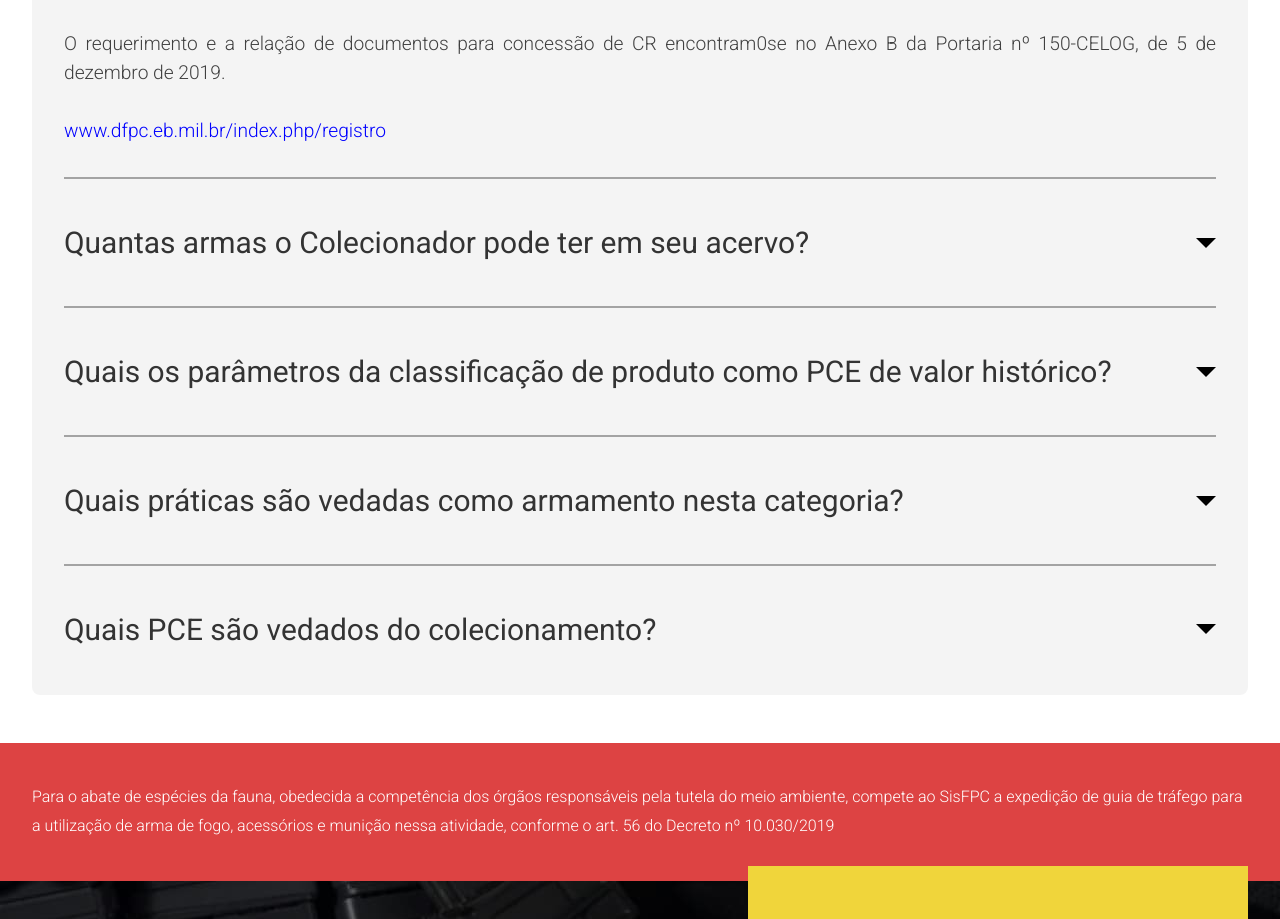
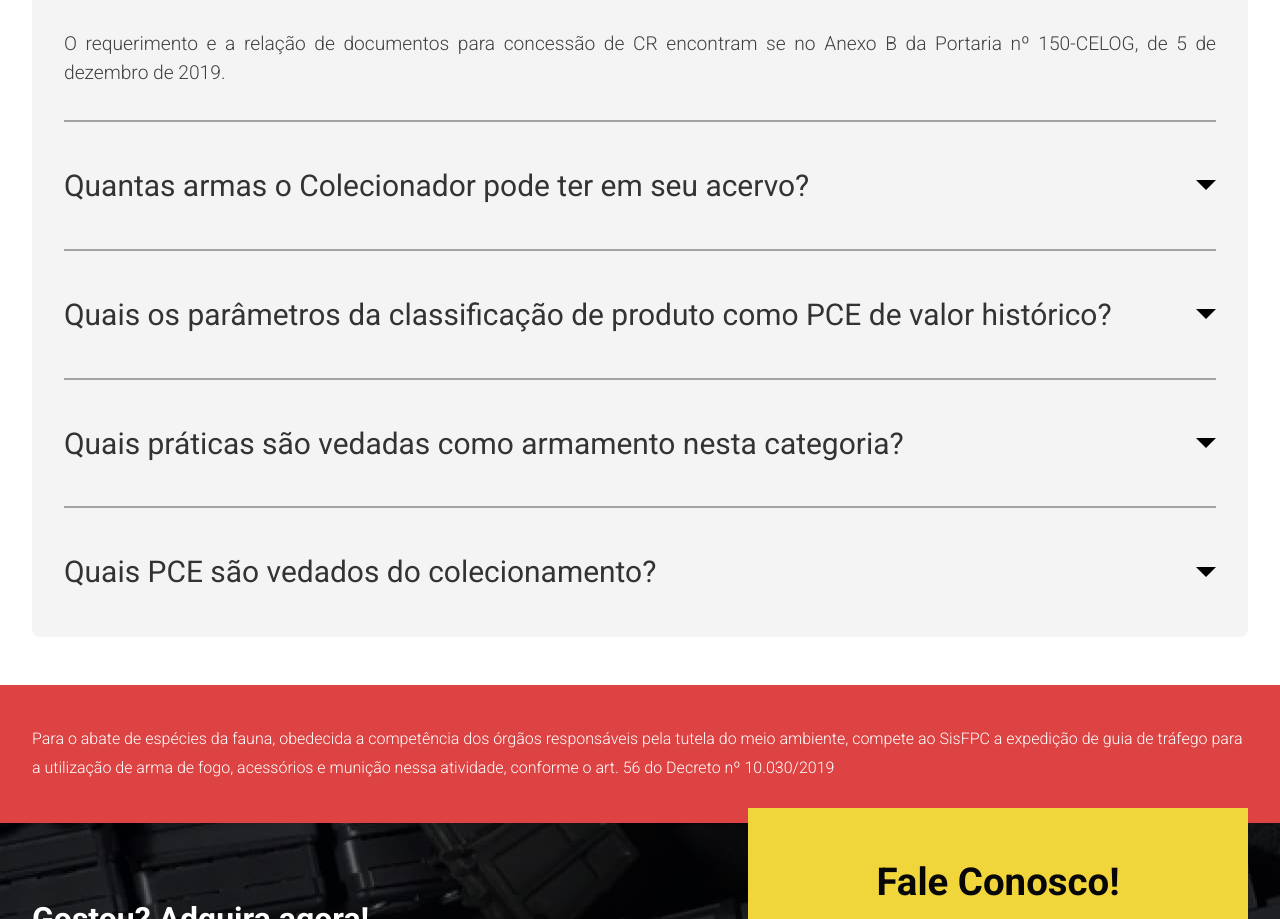
Before and after one commit to mdauwalhossain/hunter-game, a Next.js app: page /colecionador in a window 1280 px wide. Shown: the part 949-1868 px from the top of the page. Built offline with nearby package versions, Linux system fonts and the light colour scheme.

Commit message:
# fix correcao de escrita

```diff
--- a/pages/atirador.jsx
+++ b/pages/atirador.jsx
@@ -28,9 +28,8 @@ export default function Atirador() {
                         <br />
                         A concessão do CR é realizada, de forma descentralizada, pela Organização Militar, integrante do SisFPC, designada pela Região Militar (RM) de acordo com o domicílio do interessado. <br />
                         <br />
-                        O requerimento e a relação de documentos para concessão de CR encontram0se no Anexo B da Portaria nº 150-CELOG, de 5 de dezembro de 2019. <br />
-                        <br />
-                        <a href="http://www.dfpc.eb.mil.br/index.php/registro" target="_blank" style="color: blue" arial-label="Abrir site do dfpc">www.dfpc.eb.mil.br/index.php/registro</a>`,
+                        O requerimento e a relação de documentos para concessão de CR encontram se no Anexo B da Portaria nº 150-CELOG, de 5 de dezembro de 2019.
+                        `,
                     },
                     {
                         query: 'Quantas armas o Atirador pode ter em seu acervo?',
--- a/pages/cacador.jsx
+++ b/pages/cacador.jsx
@@ -28,9 +28,8 @@ export default function Cacador() {
                         <br />
                         A concessão do CR é realizada, de forma descentralizada, pela Organização Militar, integrante do SisFPC, designada pela Região Militar (RM) de acordo com o domicílio do interessado. <br />
                         <br />
-                        O requerimento e a relação de documentos para concessão de CR encontram0se no Anexo B da Portaria nº 150-CELOG, de 5 de dezembro de 2019. <br />
-                        <br />
-                        <a href="http://www.dfpc.eb.mil.br/index.php/registro" target="_blank" style="color: blue" arial-label="Abrir site do dfpc">www.dfpc.eb.mil.br/index.php/registro</a>`,
+                        O requerimento e a relação de documentos para concessão de CR encontram se no Anexo B da Portaria nº 150-CELOG, de 5 de dezembro de 2019.
+                        `,
                     },
                     {
                         query:
--- a/pages/colecionador.jsx
+++ b/pages/colecionador.jsx
@@ -29,9 +29,8 @@ export default function Colecionador() {
                         <br />
                         A concessão do CR é realizada, de forma descentralizada, pela Organização Militar, integrante do SisFPC, designada pela Região Militar (RM) de acordo com o domicílio do interessado. <br />
                         <br />
-                        O requerimento e a relação de documentos para concessão de CR encontram0se no Anexo B da Portaria nº 150-CELOG, de 5 de dezembro de 2019. <br />
-                        <br />
-                        <a href="http://www.dfpc.eb.mil.br/index.php/registro" target="_blank" style="color: blue" arial-label="Abrir site do dfpc">www.dfpc.eb.mil.br/index.php/registro</a>`,
+                        O requerimento e a relação de documentos para concessão de CR encontram se no Anexo B da Portaria nº 150-CELOG, de 5 de dezembro de 2019.
+                        `,
                     },
                     {
                         query:
```
